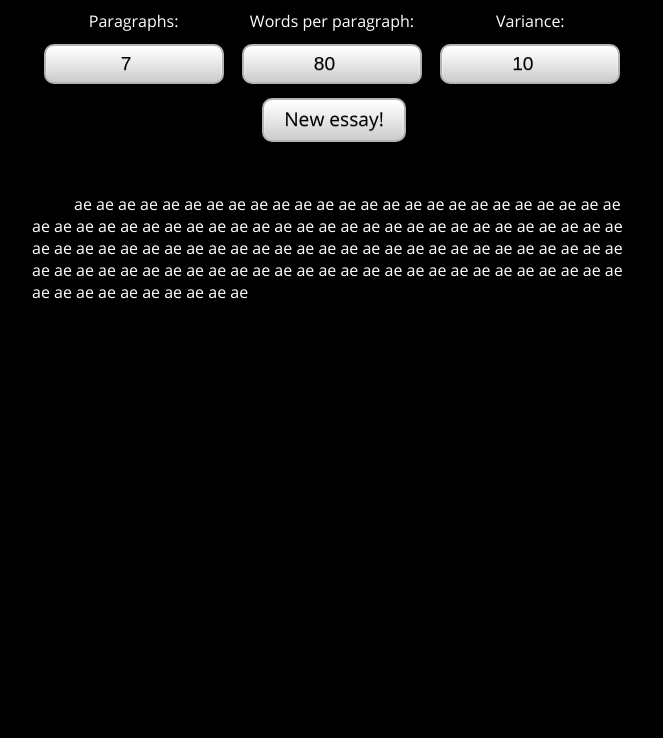
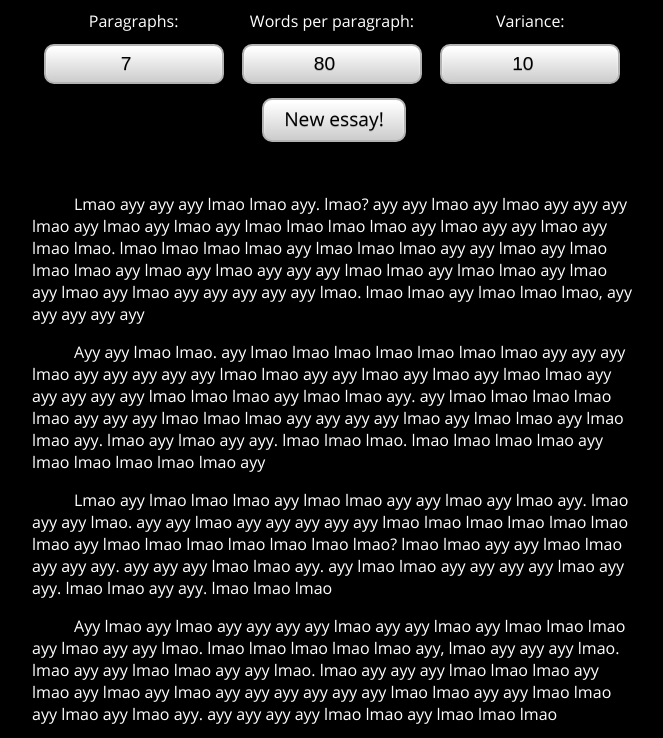
Before and after one commit to poyoarya/Poyo-SSB.github.io, a plain HTML site: page essayTyper.html in a window 1280 px wide. Both pictures are taken after a click on the element "New essay!". Shown: the top 738 px of the page, without its empty margins (308-971 px from the left). Drawn offline with Linux system fonts and the light colour scheme.

Commit message:
Bruh, it nearly works.

```diff
--- a/essayTyper.html
+++ b/essayTyper.html
@@ -13,7 +13,7 @@
 				<p>New essay!</p>
 		</div>
 		<div id="center">
-			<p class="p">ae ae ae ae ae ae ae ae ae ae ae ae ae ae ae ae ae ae ae ae ae ae ae ae ae ae ae ae ae ae ae ae ae ae ae ae ae ae ae ae ae ae ae ae ae ae ae ae ae ae ae ae ae ae ae ae ae ae ae ae ae ae ae ae ae ae ae ae ae ae ae ae ae ae ae ae ae ae ae ae ae ae ae ae ae ae ae ae ae ae ae ae ae ae ae ae ae ae ae ae ae ae ae ae ae ae ae ae ae ae ae ae ae ae ae ae</p>
+			<p class="p">Click the button, make an essay!</p>
 		</div>
 	</body>
 	<head>
--- a/js/essayTyper.js
+++ b/js/essayTyper.js
@@ -24,10 +24,10 @@ function isNumberKey(evt){ //prevents typing of non-numbers in the thingledingle
 }
 
 var textArray = [ //define gibberish
+				//	"yee",
+				//	"bruh",
 					"ayy",
-					"lmao",
-					"yee",
-					"bruh"
+					"lmao"
 				];
 
 function start() { //bruh
@@ -59,16 +59,18 @@ function start() { //bruh
 
 			var puncRand = Math.random();
 
-			if (puncRand > 0.0625) {
+			if (puncRand < 0.0625) {
 				puncRand = Math.random();
 
-				if (puncRand > 0.8) {
+				if (puncRand < 0.8) {
 					puncRand = Math.random();
 
-					if () {
-						//
+					if (puncRand > 0.05) {
+						$("#paragraph" + i).append(". ");
+						isNewSentence = true;
 					} else {
-						//
+						$("#paragraph" + i).append("? ");
+						isNewSentence = true;
 					}
 				} else {
 					$("#paragraph" + i).append(", ");
@@ -78,7 +80,6 @@ function start() { //bruh
 				$("#paragraph" + i).append(" ");
 			}
 
-
 			isNewSentence = false;
 		}
 	}
```
